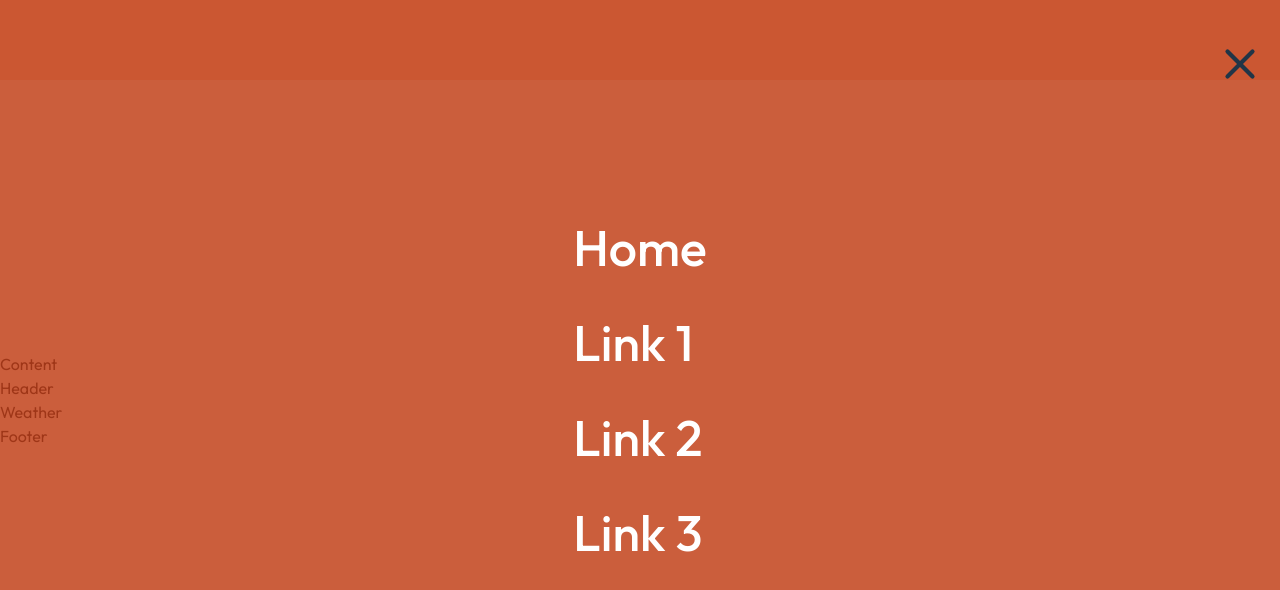
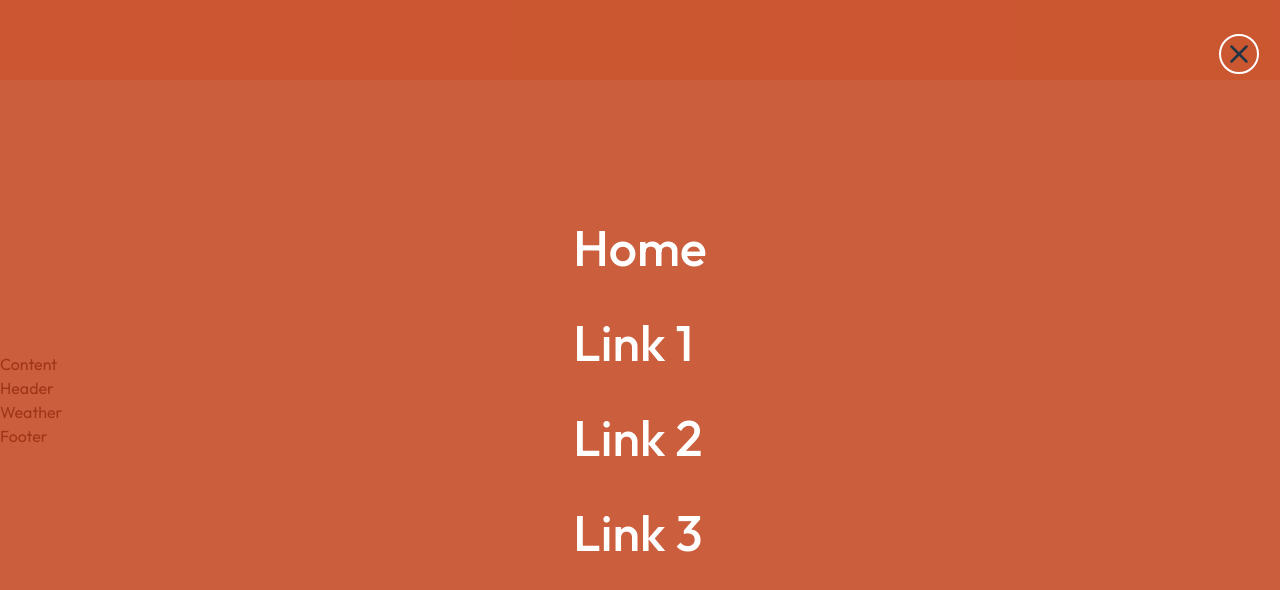
Before and after one commit to jhn322/holmsund-information, a React (Vite) app: page / in a window 1280 px wide. Both pictures are taken after a click on the icon 1240 px from the left and 40 px from the top of the page. Shown: the top 590 px of the page. Built offline with nearby package versions, Linux system fonts and the light colour scheme.

Commit message:
styling and animaton for opening menu

```diff
--- a/src/components/Navigation.jsx
+++ b/src/components/Navigation.jsx
@@ -1,4 +1,4 @@
-import React, { useState } from "react";
+import { useState } from "react";
 import { NavLink } from "react-router-dom";
 import styles from "../styles/Navigation.module.css";
 import { FiMenu, FiSearch, FiX } from "react-icons/fi";
@@ -24,7 +24,7 @@ const Navigation = () => {
             <li>
               <NavLink
                 to="/"
-                activeClassName={styles.active}
+                activeclassname={styles.active}
                 className={`${styles.navLink} ${
                   isMenuOpen ? styles.menuOpen : ""
                 }`}
@@ -35,7 +35,7 @@ const Navigation = () => {
             <li>
               <NavLink
                 to="/link1"
-                activeClassName={styles.active}
+                activeclassname={styles.active}
                 className={`${styles.navLink} ${
                   isMenuOpen ? styles.menuOpen : ""
                 }`}
@@ -46,7 +46,7 @@ const Navigation = () => {
             <li>
               <NavLink
                 to="/link2"
-                activeClassName={styles.active}
+                activeclassname={styles.active}
                 className={`${styles.navLink} ${
                   isMenuOpen ? styles.menuOpen : ""
                 }`}
@@ -57,7 +57,7 @@ const Navigation = () => {
             <li>
               <NavLink
                 to="/link3"
-                activeClassName={styles.active}
+                activeclassname={styles.active}
                 className={`${styles.navLink} ${
                   isMenuOpen ? styles.menuOpen : ""
                 }`}
@@ -72,16 +72,16 @@ const Navigation = () => {
             }`}
           >
             <div className={styles.search}>
-              <FiSearch />
+              <FiSearch className={styles.searchIcon} />
             </div>
-            <FiMenu onClick={toggleMenu} />
+            <FiMenu className={styles.menuIcon} onClick={toggleMenu} />
           </div>
         </div>
       </div>
       {isMenuOpen && (
         <div className={styles.menuWrapper} onClick={toggleMenu}>
           <div className={styles.closeIcon}>
-            <FiX />
+            <FiX className={styles.close} />
           </div>
           <ul className={styles.openMenu}>
             <li>
--- a/src/styles/Navigation.module.css
+++ b/src/styles/Navigation.module.css
@@ -93,14 +93,33 @@ li {
 }
 
 /* ------------- Burger menu ------------- */
+@keyframes slideIn {
+  from {
+    transform: translateX(100%);
+  }
+  to {
+    transform: translateX(0);
+  }
+}
+
+@keyframes slideOut {
+  from {
+    transform: translateX(0);
+  }
+  to {
+    transform: translateX(100%);
+  }
+}
+
 .menuWrapper {
   position: fixed;
   top: 0;
-  left: 0;
+  right: 0;
   width: 100%;
   height: 100%;
   background-color: rgba(191, 54, 12, 0.8);
   z-index: 100;
+  animation: slideIn 0.3s forwards;
 }
 
 .openMenu {
@@ -124,18 +143,34 @@ li {
 }
 
 .openMenu li a:hover,
-.closeIcon:hover,
 .searchIcon:hover,
 .menuIcon:hover {
   color: rgb(255, 100, 29);
 }
 
+.closeIcon:hover {
+  color: rgb(255, 100, 29);
+  border-color: rgb(255, 100, 29);
+}
+
 .closeIcon {
   position: absolute;
-  top: 13px;
-  right: 12px;
-  font-size: 50px;
+  top: 18px;
+  right: 17px;
+  width: 40px;
+  height: 40px;
+  border: 2.8px solid #fff;
+  border-radius: 50%;
+  display: flex;
+  justify-content: center;
+  align-items: center;
   cursor: pointer;
+  transition: border-color 0.3s;
+}
+
+.close {
+  font-size: 30px;
+  transition: color 0.3s;
 }
 
 /* Hides nav items when this menu is open */
@@ -169,8 +204,8 @@ li {
   }
 
   .closeIcon {
-    top: 33px;
-    right: 15px;
+    top: 34px;
+    right: 21px;
   }
 }
 
```
